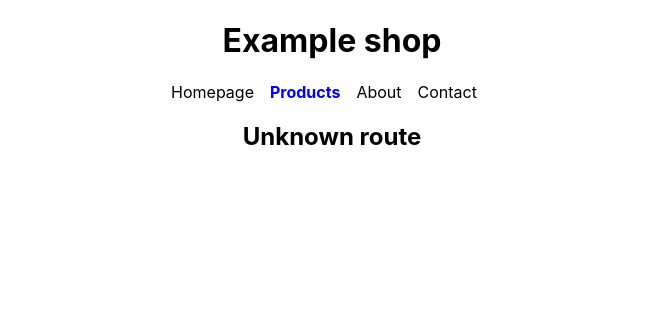
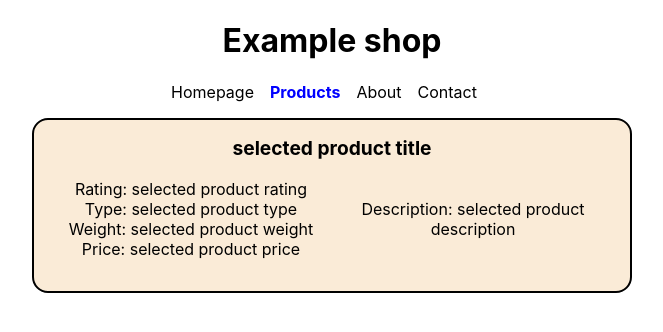
Before and after one commit to CommandShiftHQ/basic-catalogue-v3.1, a React (Create React App) app: page /products/product/1 in a window 1280 px wide. Shown: the top 332 px of the page, without its empty margins (308-971 px from the left). Built offline with nearby package versions, Linux system fonts and the light colour scheme.

Commit message:
Add ProductDetails component and corresponding route

```diff
--- a/src/components/App.js
+++ b/src/components/App.js
@@ -8,6 +8,7 @@ import "../styles/app.css";
 
 //components
 import ProductList from "./ProductList";
+import ProductDetails from "./ProductDetails";
 
 // mock data
 import products from "../data/products.json";
@@ -47,6 +48,10 @@ const App = () => {
             path="products"
             element={<ProductList products={products} />}
           />
+          <Route
+            path="products/product/:id"
+            element={<ProductDetails />}
+          />
           <Route path="about" element={<h2>About component</h2>} />
           <Route path="contact" element={<h2>Contact component</h2>} />
           <Route path="*" element={<h2>Unknown route</h2>} />
--- /dev/null
+++ b/src/components/ProductDetails.js
@@ -0,0 +1,26 @@
+import React from "react";
+
+import "../styles/product-details.css";
+
+const ProductDetails = () => {
+  return (
+    <div className="product-details-wrap">
+      <div className="product-details">
+        <div className="product-details__header">selected product title</div>
+        <div className="product-details__body">
+          <div className="product-details__column">
+            <div>Rating: selected product rating</div>
+            <div>Type: selected product type</div>
+            <div>Weight: selected product weight</div>
+            <div>Price: selected product price</div>
+          </div>
+          <div className="product-details__column">
+            <div>Description: selected product description</div>
+          </div>
+        </div>
+      </div>
+    </div>
+  );
+};
+
+export default ProductDetails;
--- /dev/null
+++ b/src/styles/product-details.css
@@ -0,0 +1,38 @@
+.product-details-wrap {
+  max-width: 600px;
+  margin-left: auto;
+  margin-right: auto;
+  padding-left: 2em;
+  padding-right: 2em;
+}
+
+.product-details {
+  border: 2px solid black;
+  border-radius: 1em;
+  background-color: antiquewhite;
+  margin-bottom: 2em;
+  padding: 1em;
+}
+
+.product-details__body {
+  display: flex;
+  margin-bottom: 1em;
+}
+
+.product-details__column {
+  width: 50%;
+  display: flex;
+  flex-direction: column;
+  align-items: center;
+  justify-content: center;
+  padding-left: 1em;
+  padding-right: 1em;
+}
+
+.product-details__header {
+  display: flex;
+  justify-content: space-evenly;
+  margin-bottom: 1em;
+  font-weight: bold;
+  font-size: 1.2em;
+}
```
